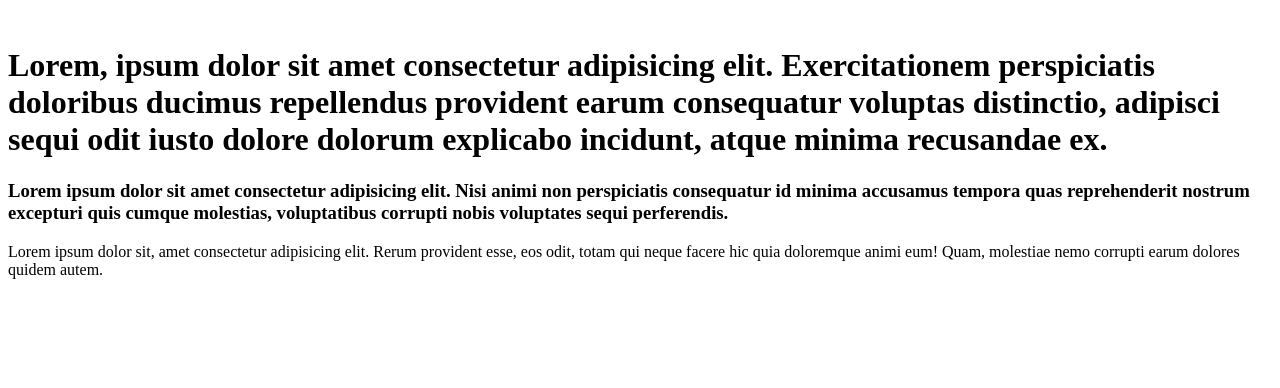
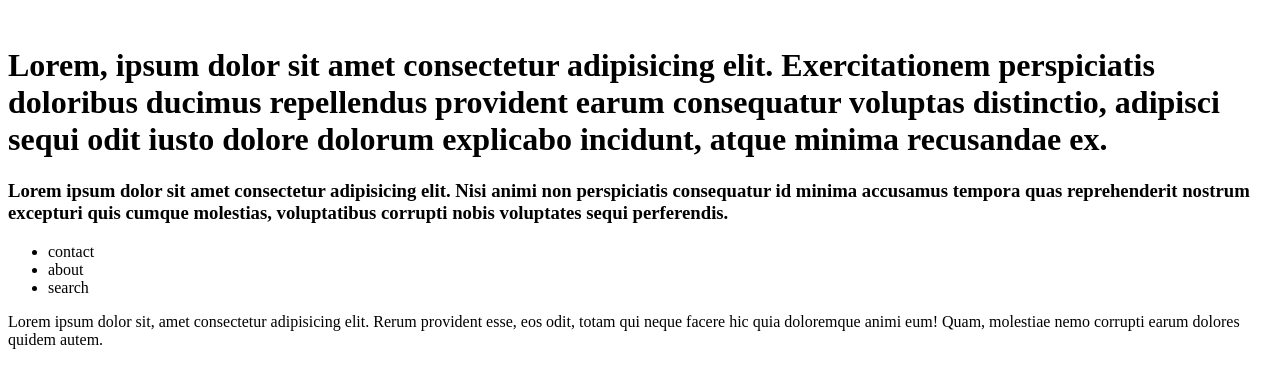
Before and after one commit to shujaathussainwahid-droid/practice, a plain HTML site: page order.html in a window 1280 px wide. Drawn offline with Linux system fonts and the light colour scheme.

Commit message:
5th commit

```diff
--- a/order.html
+++ b/order.html
@@ -15,7 +15,13 @@
 
 </header>
 
-
+<nav>
+    <ul>
+        <li>contact</li>
+        <li>about</li>
+        <li>search</li>
+    </ul>
+</nav>
 
 <footer>
     <div>
```
